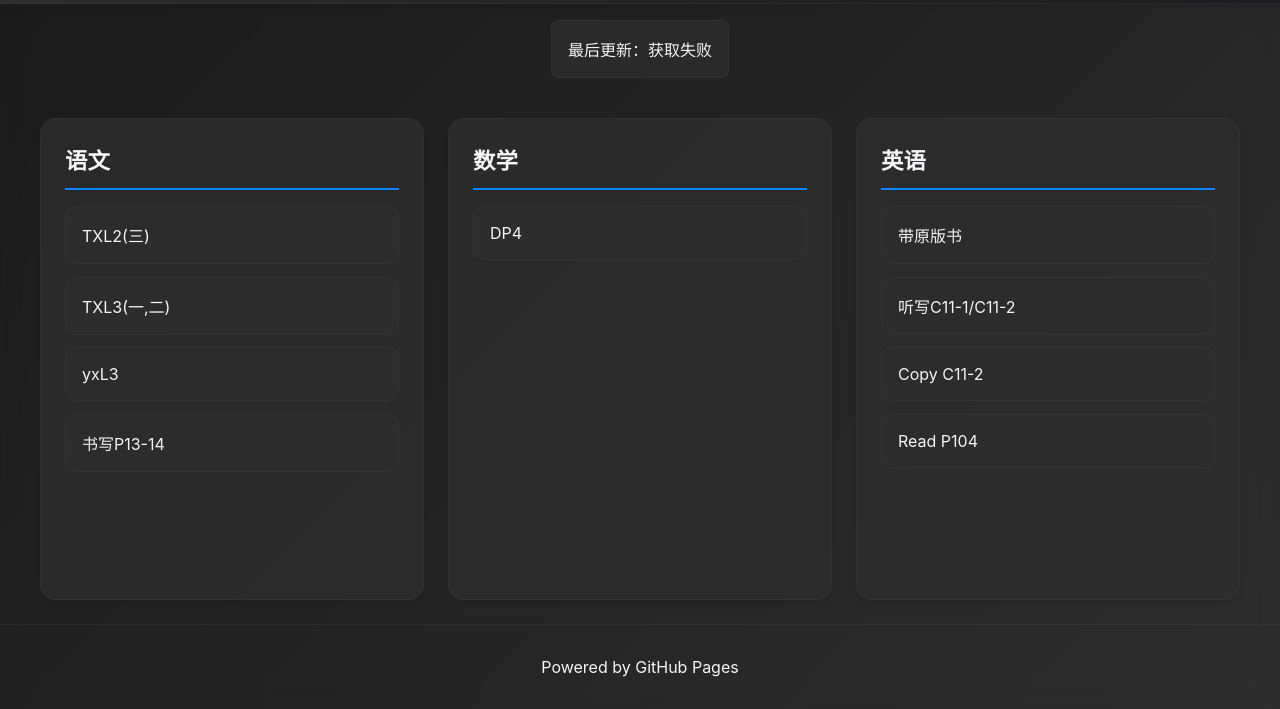
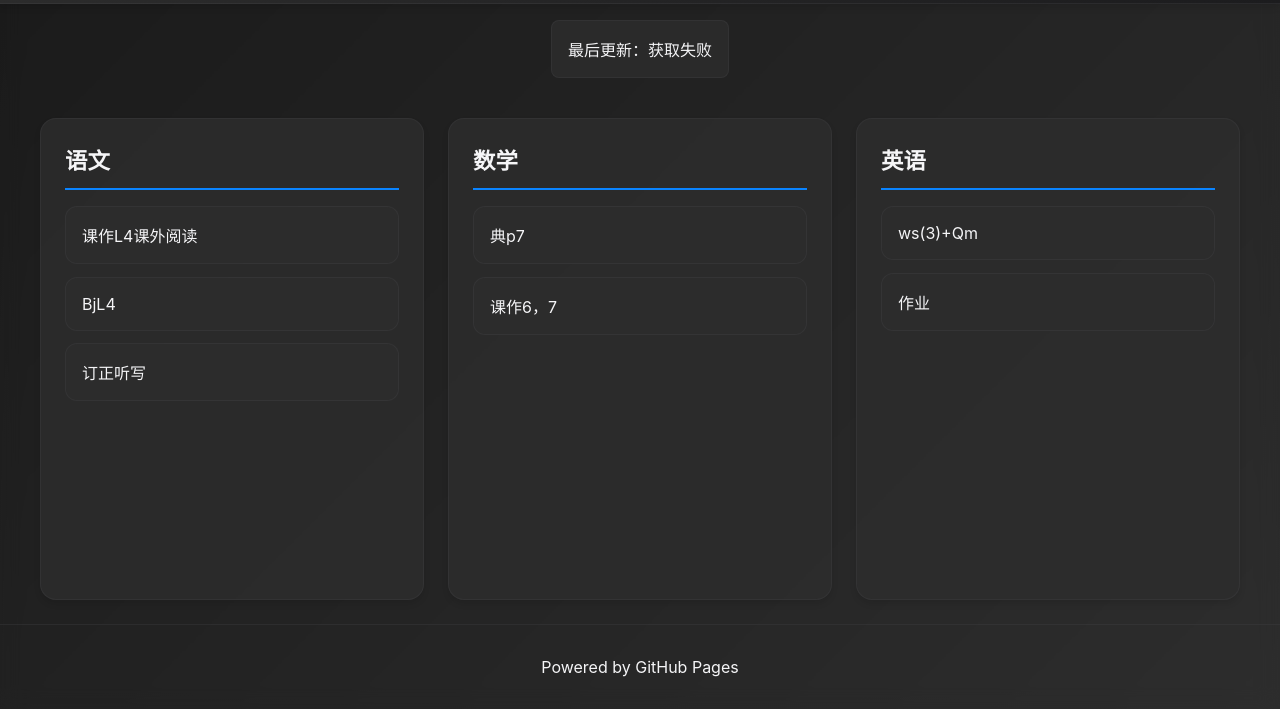
Before and after one commit to lvnannan1801/lvnannan1801.github.io, a plain HTML site: page index.html in a window 1280 px wide. Shown: the part 91-800 px from the top of the page. Drawn offline with Linux system fonts and the light colour scheme; no server answers; a web font is replaced by a local one.

Commit message:
更新 index.html

```diff
--- a/index.html
+++ b/index.html
@@ -155,25 +155,25 @@
         <section>
             <h2 class="subject">语文</h2>
             <ul>
-                <li>TXL2(三)</li>
-                <li>TXL3(一,二)</li>
-                <li>yxL3</li>
-                <li>书写P13-14</li>
+                <li>课作L4课外阅读</li>
+                <li>BjL4</li>
+                <li>订正听写</li>
             </ul>
         </section>
         <section>
             <h2 class="subject">数学</h2>
             <ul>
-                <li>DP4</li>
+                <li>典p7</li>
+                <li>课作6，7</li>
             </ul>
         </section>
         <section>
             <h2 class="subject">英语</h2>
             <ul>
-                <li>带原版书</li>
-                <li>听写C11-1/C11-2</li>
-                <li>Copy C11-2</li>
-                <li>Read P104</li>
+
+                <li>ws(3)+Qm</li>
+                <li>作业</li>
+
             </ul>
         </section>
     </div>
```
